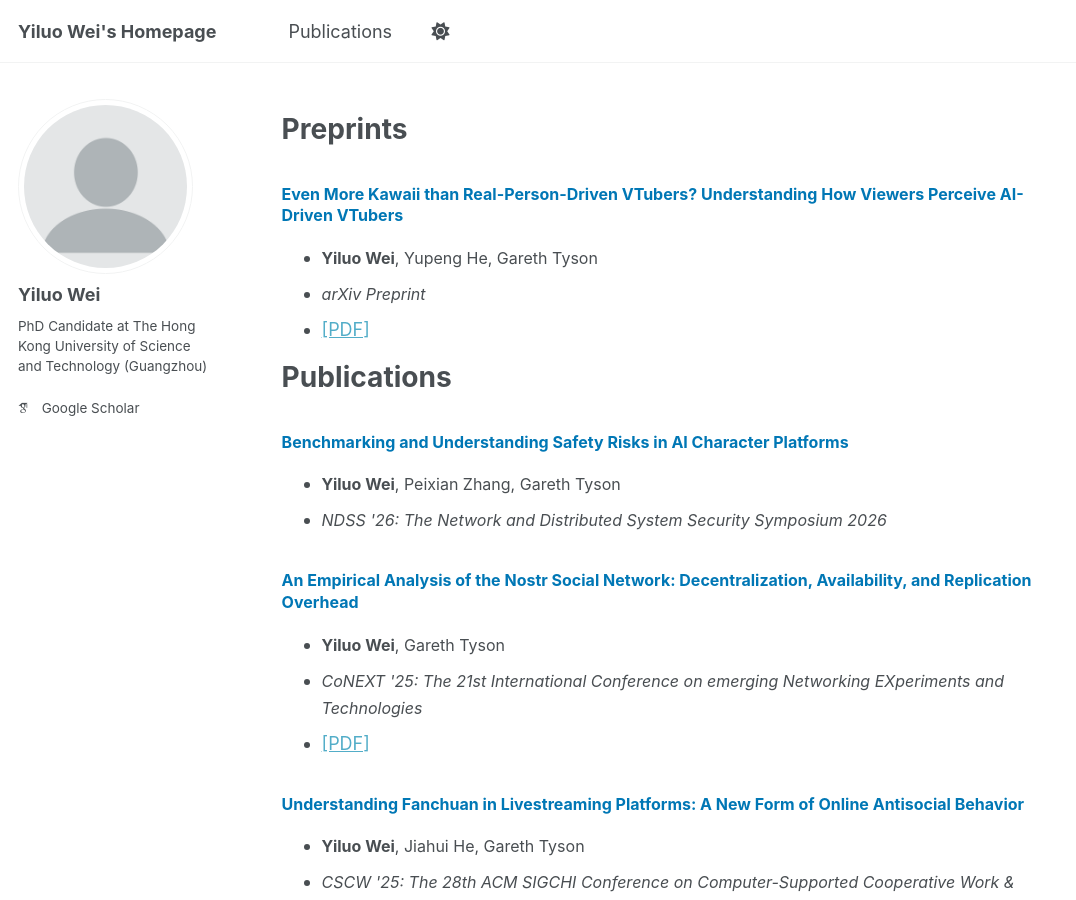
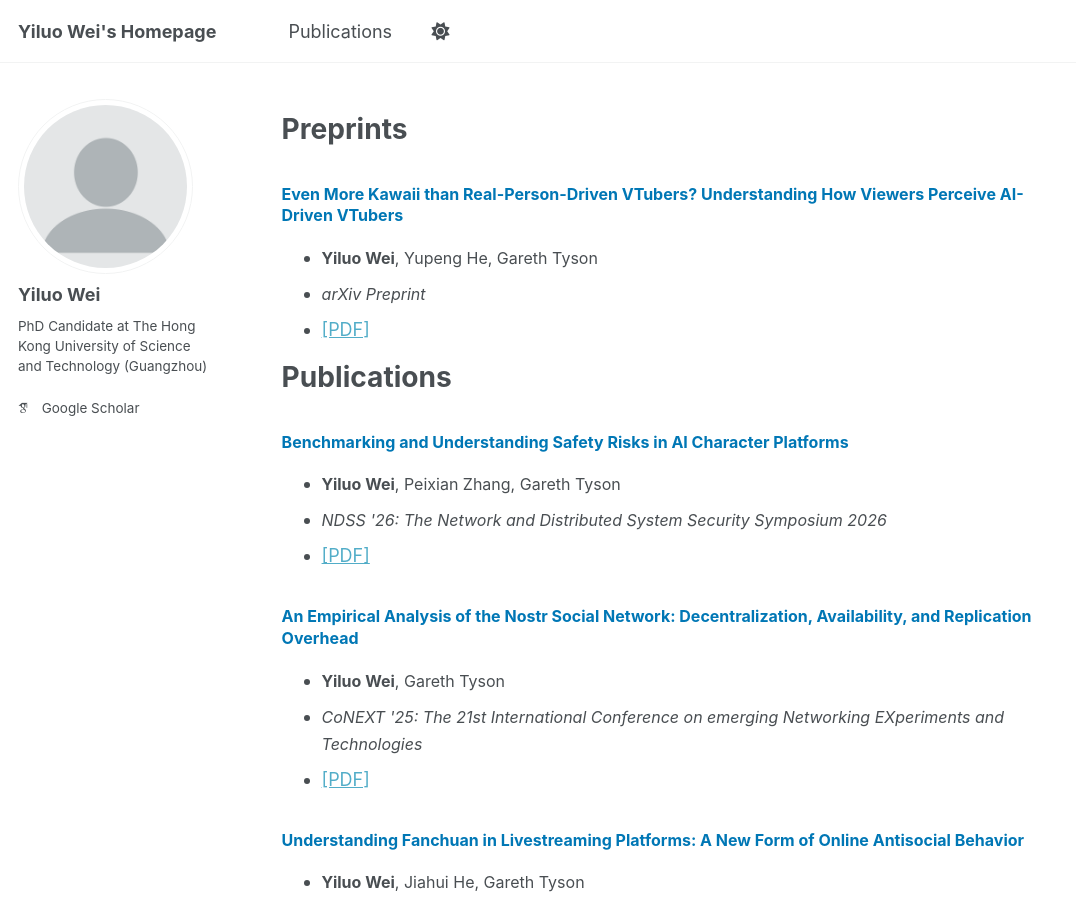
Before and after one commit to WYiluo/WYiluo.github.io, a Jekyll site: the page built from _pages/publications.md, in a window 1280 px wide and 900 px high. Shown: the whole window, without its empty margins (0-1076 px from the left). Built offline with Jekyll 4.4.1, drawn with Linux system fonts in a browser that asks for light colours; some web fonts are replaced; a script that is not in the unit is left out.

Commit message:
Add PDF links to publications in markdown

```diff
--- a/_pages/publications.md
+++ b/_pages/publications.md
@@ -18,6 +18,8 @@ Publications
 ### <font size="3"><span style="color:rgb(0, 119, 181)">Benchmarking and Understanding Safety Risks in AI Character Platforms</span></font>
 - <font size="3"><b>Yiluo Wei</b>, Peixian Zhang, Gareth Tyson</font>
 - <font size="3"><i>NDSS '26: The Network and Distributed System Security Symposium 2026</i></font>
+- [[PDF]](https://arxiv.org/abs/2512.01247)
+
 
 ### <font size="3"><span style="color:rgb(0, 119, 181)">An Empirical Analysis of the Nostr Social Network: Decentralization, Availability, and Replication Overhead</span></font>
 - <font size="3"><b>Yiluo Wei</b>, Gareth Tyson</font>
```
